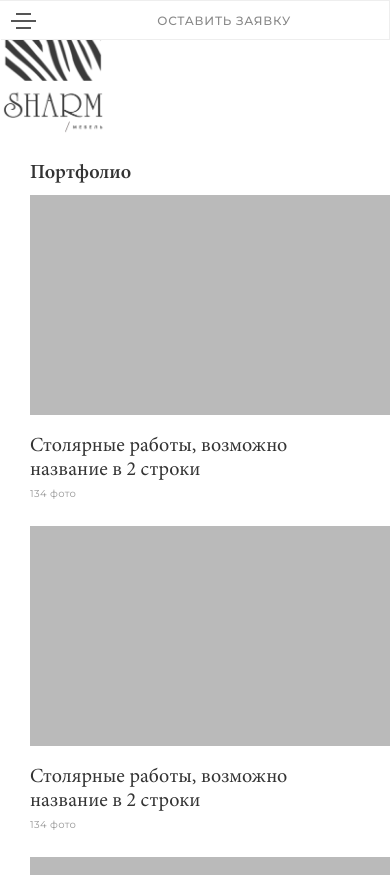
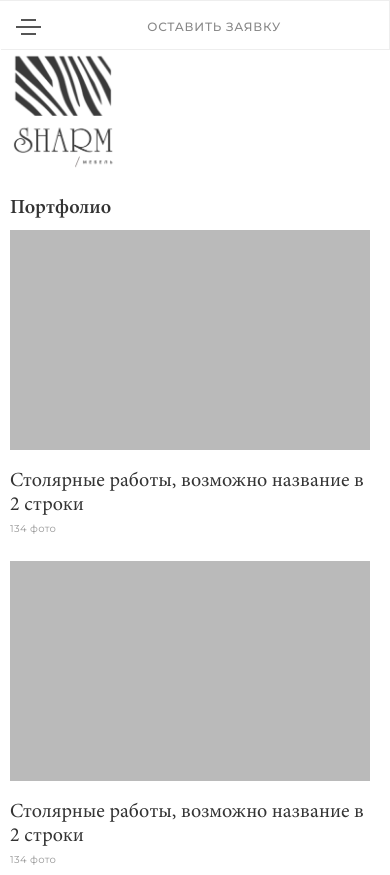
Before and after one commit to zabit-musalaev/sharm, a website: page portfolio.html in a window 390 px wide. Shown: the top 875 px of the page. Drawn offline with nearby package versions, Linux system fonts and the light colour scheme.

Commit message:
fix21may

```diff
--- a/sass/_media.sass
+++ b/sass/_media.sass
@@ -125,6 +125,7 @@
     &__right
       flex-direction: row
       width: 100%
+      height: 70px
     &__text
       text-align: right
       margin-top: 0
@@ -141,6 +142,8 @@
       transform: translateX(-100%)
     &__burger
       transition: 1.5s ease
+      & span
+        left: 15px
       &-active
         left: 90%
         & span
@@ -148,11 +151,8 @@
           left: 12px
     &__social
       display: flex
-      margin-right: 35px
     &__item
       margin-right: 20px
-      &:last-child
-      margin-right: 10px
     &__social-cnt
       margin-right: auto
       margin-left: 80px
@@ -303,7 +303,6 @@
       margin-left: 10px
     &__image
       max-width: 768px
-      padding: 0 10px
       width: 100%
     &__more
       margin-left: 10px
@@ -490,16 +489,17 @@
       font-size: 10px
       width: 170px
   .sticky
-    height: 40px
+    height: 50px
+    &__right
+      height: 50px
     &__social-cnt
       margin-left: 20px
       margin-top: 0
     &__burger
+      left: 0
       &-active
         left: 75%
         top: 20px
-    &__social
-      margin-right: 10px
 
   .ipad
     &__heading
--- a/sass/templates/_company.sass
+++ b/sass/templates/_company.sass
@@ -1,8 +1,4 @@
-
-
 .company
-  padding-left: 20px
-  padding-right: 20px
   &__title
     margin-top: 20px
     margin-bottom: 28px
--- a/sass/templates/_contacts.sass
+++ b/sass/templates/_contacts.sass
@@ -1,6 +1,5 @@
 .contacts
-  padding-left: 10px
-  padding-right: 10px
+
   &__wrap
   &__head
     display: flex
@@ -46,6 +45,12 @@
     &:hover
       opacity: 0.7
 
+.contacts .container
+    padding: 0 10px
+section.contacts
+  margin-left: 0
+  margin-right: 0
+
 .questions
   &__wrap
     display: flex
--- a/sass/templates/_header.sass
+++ b/sass/templates/_header.sass
@@ -10,7 +10,8 @@
     padding-top: 10px
     &--sm
       max-width: 105px
-      padding-top: 15px
+      padding-top: 50px
+      margin-left: 10px
   &__right-wrap
     display: flex
     justify-content: center
--- a/sass/templates/_portfolio.sass
+++ b/sass/templates/_portfolio.sass
@@ -1,6 +1,4 @@
 .portfolio
-  padding-left: 20px
-  padding-right: 20px
   &__title
     margin-top: 20px
     margin-bottom: 28px
```
Also changed, not shown: css/style.css.
